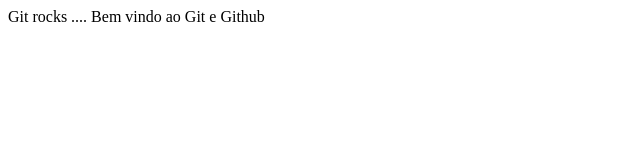
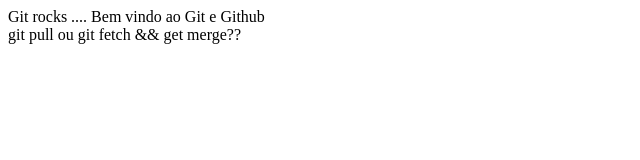
Before and after one commit to steppat/curso-git, a plain HTML site: page index.html in a window 1280 px wide. Shown: the whole page, without its empty margins (0-640 px from the left). Drawn offline with Linux system fonts and the light colour scheme.

Commit message:
div sobre pull vs fetch/merge

```diff
--- a/index.html
+++ b/index.html
@@ -1,4 +1,9 @@
 <html>
 	<head>Git rocks ....</head>
-	<body>Bem vindo ao Git e Github</body>
+	<body>
+		Bem vindo ao Git e Github
+
+		<div>git pull ou git fetch && get merge??</div>
+
+	</body>
 </html>
```
